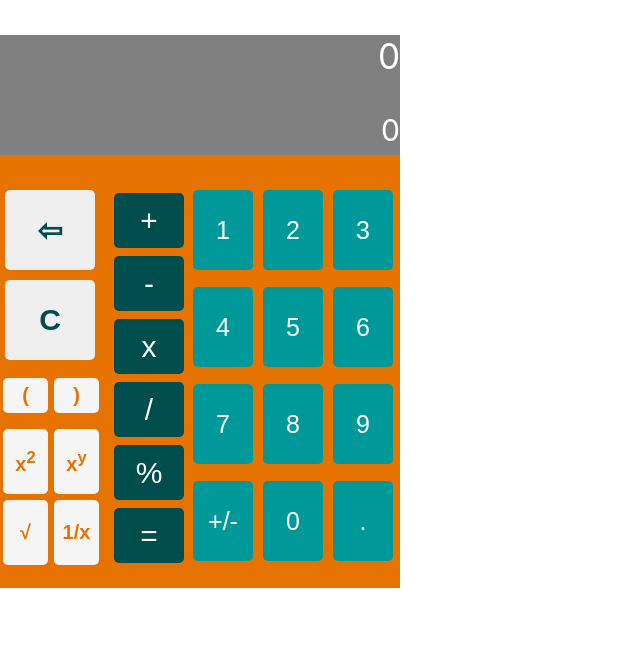
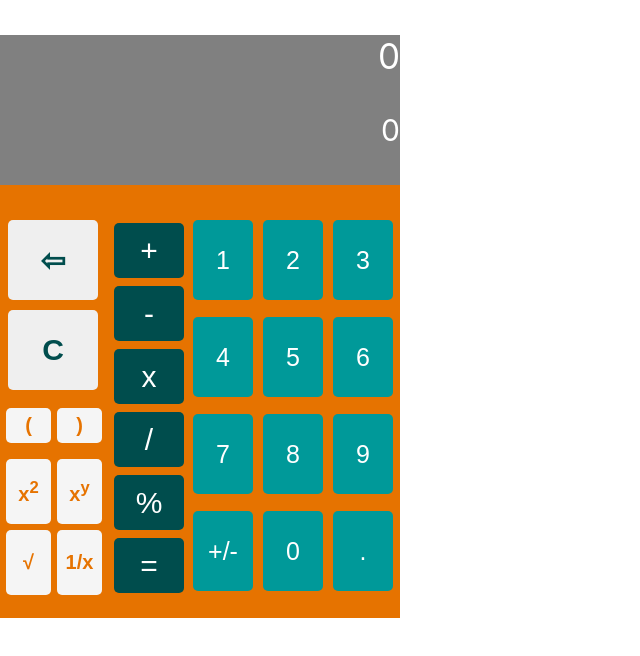
Before and after one commit to nada-zelic-stojanovic/calculator, a React (Create React App) app in the folder calculator/: page / in a window 1280 px wide. Shown: the top 656 px of the page, without its empty margins (0-640 px from the left). Built offline with nearby package versions, Linux system fonts and the light colour scheme.

Commit message:
Adjust CSS

```diff
--- a/calculator/src/App.js
+++ b/calculator/src/App.js
@@ -3,7 +3,7 @@ import Calculator from './containers/Calculator/Calculator';
 
 function App() {
   return (
-    <div className="App">
+    <div >
       <Calculator />
     </div>
   );
--- a/calculator/src/components/Display/Display.js
+++ b/calculator/src/components/Display/Display.js
@@ -8,7 +8,7 @@ const display = props => {
       <p result={props.score} style={{ textAlign: 'right', fontSize: '35px' }}>
         {props.score ? props.previousInput + ' = ' + props.score : '0'}
       </p>
-      <UserInput className={classes.UserInput} expression={props.userInput} />
+      <UserInput expression={props.userInput}/>
     </div>
   );
 };
--- a/calculator/src/components/Display/Display.module.css
+++ b/calculator/src/components/Display/Display.module.css
@@ -1,10 +1,15 @@
 .Display {
   background-color: grey;
   color: white;
-  width: 400px;
-  height: 120px;
+  width: 100%;
+  height: 100%;
 }
 
-.UserInput {
-    font-style: 'Arial';
+@media (min-width: 400px) {
+  .Display {
+    background-color: grey;
+    color: white;
+    width: 400px;
+    height: 150px;
+  }
 }
--- a/calculator/src/components/Keys/AdditionalKeys/AdditionalKeys.module.css
+++ b/calculator/src/components/Keys/AdditionalKeys/AdditionalKeys.module.css
@@ -1,35 +1,37 @@
 .EraseButtons {
   margin-top: 10px;
+  margin-left: 3px;
+  margin-right: 5px;
 }
 .EraseButtons button {
-    width: 90px;
+  width: 70px;
   height: 80px;
   margin: 5px;
   border: none;
   border-radius: 5px;
   font-size: 30px;
   font-weight: bold;
-    color:rgb(0, 77, 77);
+  color: rgb(0, 77, 77);
 }
 
 .EraseButtons button:hover {
   cursor: pointer;
-    background-color:whitesmoke;
+  background-color: whitesmoke;
 }
 .OperationButtons {
   margin-top: 10px;
+  margin-left: 3px;
 }
 .OperationButtons button {
-    width: 45px;
+  width: 70px;
   height: 65px;
   margin: 3px;
   border: none;
   border-radius: 5px;
-    background-color:whitesmoke;
+  background-color: whitesmoke;
   color: rgb(230, 115, 0);
   font-size: 20px;
   font-weight: bold;
-
 }
 
 .OperationButtons button:hover {
@@ -38,14 +40,15 @@
 }
 .Parentheses {
   margin-top: 10px;
+  margin-left: 3px;
 }
-.Parentheses button{
-    width: 45px;
+.Parentheses button {
+  width: 70px;
   height: 35px;
   margin: 3px;
   border: none;
   border-radius: 5px;
-    background-color:whitesmoke;
+  background-color: whitesmoke;
   color: rgb(230, 115, 0);
   font-size: 20px;
   font-weight: bold;
@@ -55,3 +58,38 @@
   cursor: pointer;
   background-color: lightgray;
 }
+
+@media (min-width: 400px) {
+  .EraseButtons {
+    margin-top: 10px;
+  }
+  .EraseButtons button {
+    width: 90px;
+    height: 80px;
+    margin: 5px;
+
+    font-size: 30px;
+  }
+
+  .OperationButtons {
+    margin-top: 10px;
+  }
+  .OperationButtons button {
+    width: 45px;
+    height: 65px;
+    margin: 3px;
+
+    font-size: 20px;
+  }
+
+  .Parentheses {
+    margin-top: 10px;
+  }
+  .Parentheses button {
+    width: 45px;
+    height: 35px;
+    margin: 3px;
+
+    font-size: 20px;
+  }
+}
--- a/calculator/src/components/Keys/Controls.module.css
+++ b/calculator/src/components/Keys/Controls.module.css
@@ -1,8 +1,20 @@
 .Controls {
     display: grid;
-    grid-template-columns: 27% 17% 45%;
-    grid-gap: 6px;
-    width: 400px;
+    grid-template-columns: 23% 23% 45%;
+
+    width: 100%;
     background-color: rgb(230, 115, 0);
     padding: 20px 0;
+    height: 100%;
 }
+
+@media (min-width: 400px) {
+    .Controls {
+        display: grid;
+        grid-template-columns: 27% 17% 45%;
+        grid-gap: 6px;
+        width: 400px;
+        background-color: rgb(230, 115, 0);
+        padding: 20px 0;
+    }
+}
--- a/calculator/src/components/Keys/Numbers/Numbers.module.css
+++ b/calculator/src/components/Keys/Numbers/Numbers.module.css
@@ -7,16 +7,27 @@
 
 .Numbers button {
   width: 60px;
-  height: 80px;
-  margin: 5px 5px;
+  height: 128px;
+  margin: 5px 3px;
   border: none;
   border-radius: 5px;
   background-color: rgb(0, 153, 153);
   color:white;
-  font-size: 25px;
+  font-size: 35px;
+
 }
 
 .Numbers button:hover {
   cursor: pointer;
   background-color: rgb(0, 204, 204);
 }
+
+@media (min-width: 400px) {
+
+.Numbers button {
+  width: 60px;
+  height: 80px;
+  margin: 5px 5px;
+  font-size: 25px;
+}
+}
--- a/calculator/src/components/Keys/Operators/Operators.module.css
+++ b/calculator/src/components/Keys/Operators/Operators.module.css
@@ -3,12 +3,13 @@
 }
 
 .Operators button {
-    width: 70px;
-    height: 55px;
+    width: 80px;
+    height: 86px;
     margin-top: 3px;
+    margin-right: 5px;
     background-color:rgb(0, 77, 77);
     color: white;
-    font-size: 30px;
+    font-size: 40px;
     border: none;
     border-radius: 5px;
 }
@@ -17,3 +18,14 @@
     background-color: rgb(0, 128, 128);
     cursor: pointer;
 }
+
+@media (min-width: 400px) {
+
+.Operators button {
+    width: 70px;
+    height: 55px;
+    margin-top: 3px;
+    font-size: 30px;
+
+}
+}
--- /dev/null
+++ b/calculator/src/containers/Calculator/Calculator.css
@@ -0,0 +1,3 @@
+body {
+    position: static;
+}
--- a/calculator/src/containers/Calculator/Calculator.js
+++ b/calculator/src/containers/Calculator/Calculator.js
@@ -1,6 +1,7 @@
 import React, { Component } from 'react';
 import Display from './../../components/Display/Display';
 import Controls from './../../components/Keys/Controls';
+import  './Calculator.css';
 
 const isNumber = x => !isNaN(x);
 
--- a/calculator/src/containers/Calculator/Calculator.module.css
+++ /dev/null
@@ -1,4 +0,0 @@
-.Calculator {
-    max-width: 100%;
-
-}
```
Lines whose indentation alone changed are shown as unchanged.
